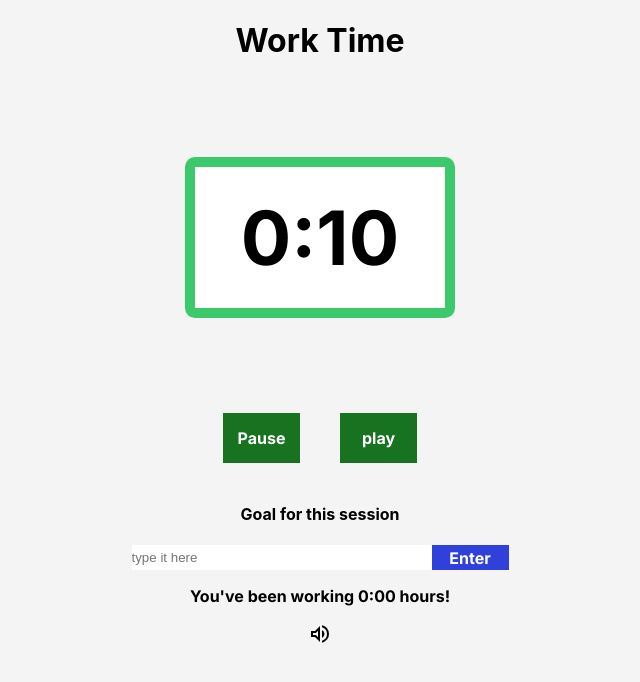
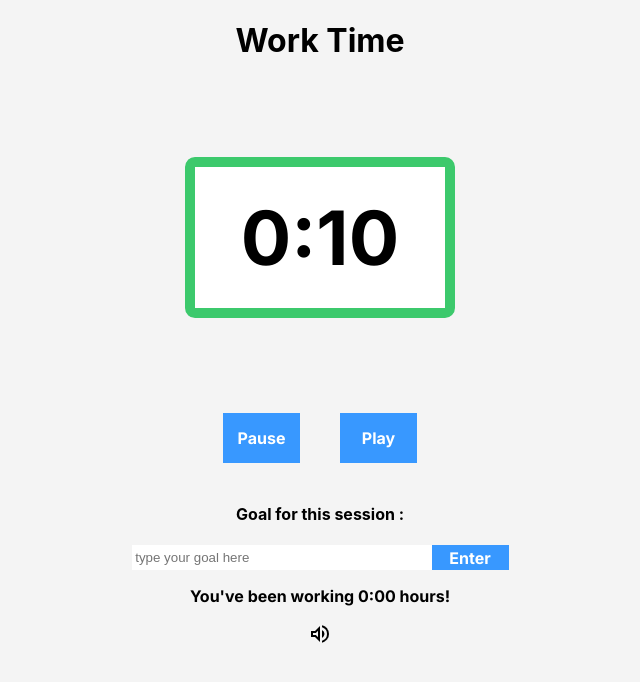
Before and after one commit to LurieK/pomedoro, a React (Create React App) app: page / in a window 1280 px wide. Shown: the top 682 px of the page, without its empty margins (320-960 px from the left). Built offline with nearby package versions, Linux system fonts and the light colour scheme.

Commit message:
update button styling to be more attractive

```diff
--- a/src/App.css
+++ b/src/App.css
@@ -13,7 +13,7 @@ p{
 }
 
 .start button{
-  background-color: #187321;
+  background-color: #3898ff;
   color: white;
   font-family: "Inter";
   font-size: 16px;
@@ -72,10 +72,10 @@ form{
 
 .goal-form button{
 
-  background-color: #2f40db;
+  background-color: #3898ff;
   width: 77px;
   height: 25px;
-  padding: 0;
+  padding: 0 3px;
   margin:0;
 }
 
--- a/src/buttons.js
+++ b/src/buttons.js
@@ -55,7 +55,7 @@ const Buttons= ()=>{
         countDown={countDownTime}
         />
       <button onClick={handlePause}>Pause</button>
-      <button onClick={isActive ? handleRestart : handlePlay}>{isActive? 'restart' : 'play'}</button>
+      <button onClick={isActive ? handleRestart : handlePlay}>{isActive? 'restart' : 'Play'}</button>
       </div>
       <Goal/>
       <Tracker
--- a/src/goal.js
+++ b/src/goal.js
@@ -21,7 +21,7 @@ const Goal=()=>{
 
     return(
         <div className='goal-form'>
-            <h4 >Goal for this session</h4>
+            <h4 >Goal for this session : </h4>
             <h3 className='goal-written'>{goal}</h3>
             <form
             className='goalText'
@@ -30,7 +30,7 @@ const Goal=()=>{
           <input
             type="text"
             onChange={(e) => setGoalText(e.target.value)}
-            placeholder='type it here'
+            placeholder=' type your goal here'
             value={goalText}
           />
           <button type="submit">Enter</button>
```
